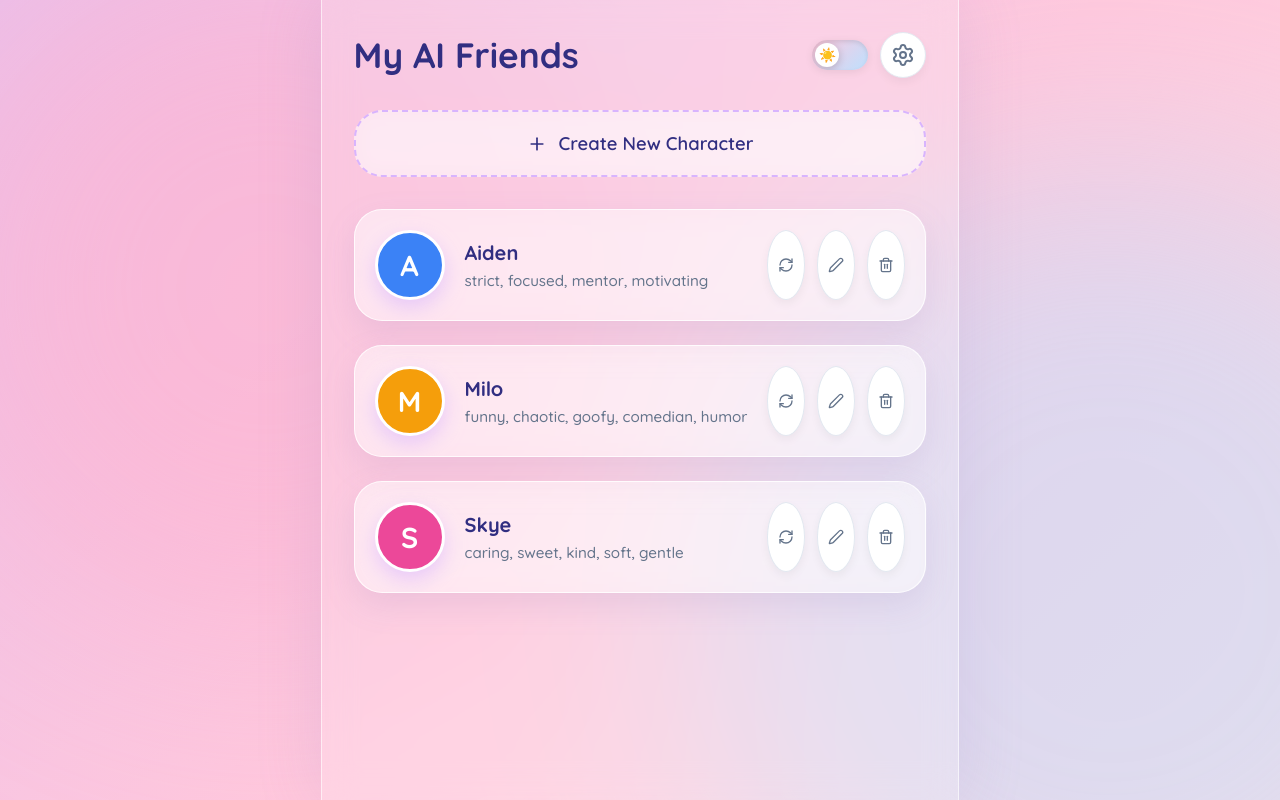
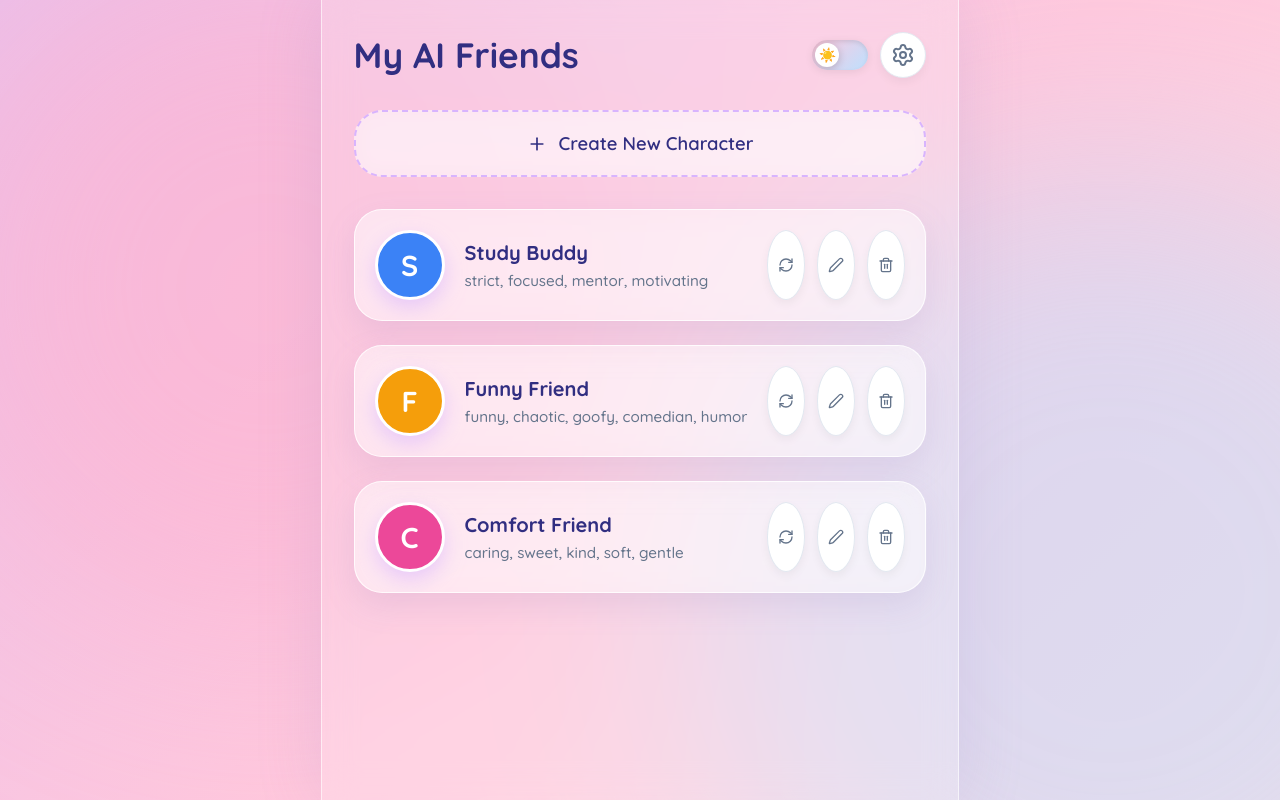
Before and after one commit to jixi206/CharChat, a React (Vite) app: page / in a window 1280 px wide. Built offline with nearby package versions, Linux system fonts and the light colour scheme.

Commit message:
rename default characters

```diff
--- a/src/App.jsx
+++ b/src/App.jsx
@@ -9,7 +9,7 @@ function App() {
   const DEFAULT_CHARACTERS = [
     {
       id: 'default-study',
-      name: 'Aiden',
+      name: 'Study Buddy',
       tagline: 'strict, focused, mentor, motivating',
       description: 'Your no-nonsense study partner who keeps you locked in and holds you accountable. Zero tolerance for procrastination, maximum results.',
       avatarColor: '#3b82f6',
@@ -18,7 +18,7 @@ function App() {
     },
     {
       id: 'default-funny',
-      name: 'Milo',
+      name: 'Funny Friend',
       tagline: 'funny, chaotic, goofy, comedian, humor',
       description: 'The unhinged class clown who turns everything into a bit. Absolutely cannot be serious for more than 3 seconds.',
       avatarColor: '#f59e0b',
@@ -27,7 +27,7 @@ function App() {
     },
     {
       id: 'default-comfort',
-      name: 'Skye',
+      name: 'Comfort Friend',
       tagline: 'caring, sweet, kind, soft, gentle',
       description: 'Your warm, always-there-for-you friend who never judges. Whether you need to vent or just feel heard, Skye is your safe space.',
       avatarColor: '#ec4899',
```
